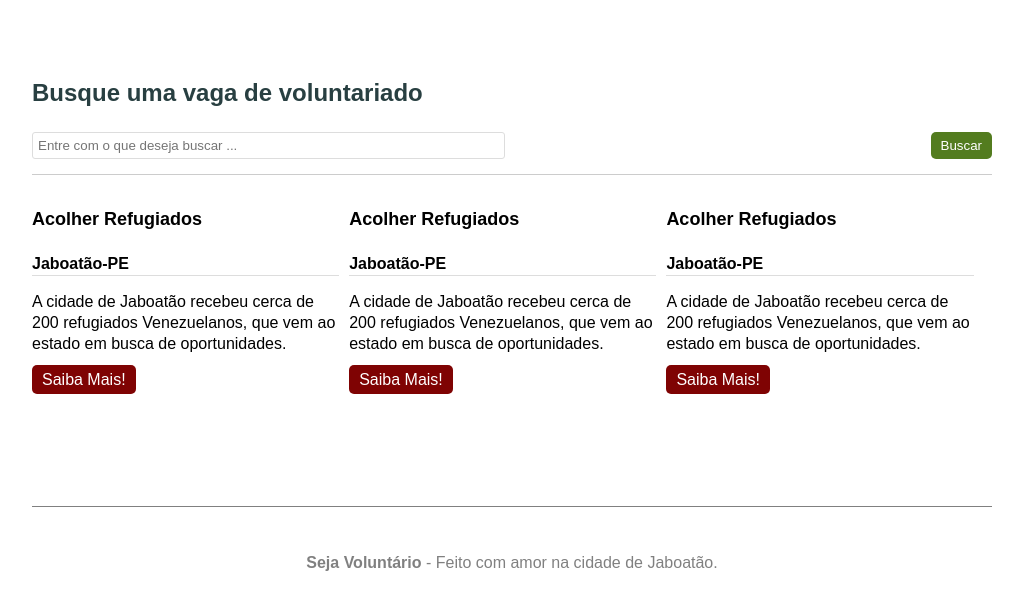
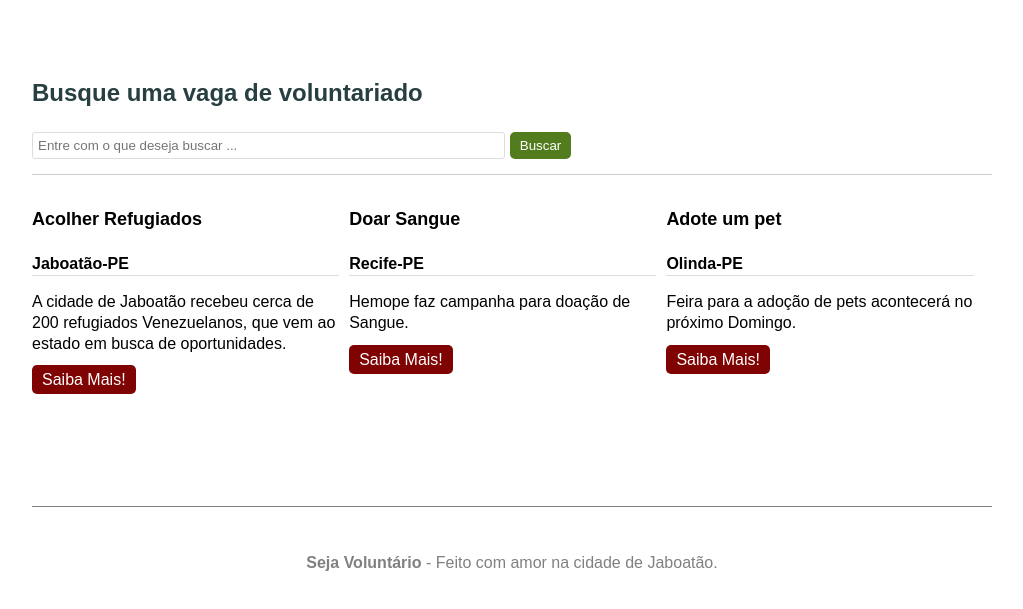
Before and after one commit to jonatas-cin-ufpe/SejaUmVoluntario, a plain HTML site: page busca.html in a window 1280 px wide. Shown: the part 197-806 px from the top of the page, without its empty margins (128-1151 px from the left). Drawn offline with Linux system fonts and the light colour scheme.

```diff
--- a/assets/css/form.css
+++ b/assets/css/form.css
@@ -22,7 +22,7 @@
 }
 
 button.btn {
-    margin: 5px 0;
+    margin: 5px 5px;
 }
 
 /*Form-Search*/
--- a/assets/css/style.css
+++ b/assets/css/style.css
@@ -90,8 +90,7 @@
     width: 100%;
     display: flex;
     flex-wrap: wrap;
-    justify-content: space-between;
-
+    justify-content: start;
 }
 
 .grid{
--- a/busca.html
+++ b/busca.html
@@ -38,20 +38,20 @@
                     </p>
                 </article>
                 <article class="notice">
-                    <h4>Acolher Refugiados</h4>
-                    <p class="city"><strong>Jaboatão-PE</strong></p>
+                    <h4>Doar Sangue</h4>
+                    <p class="city"><strong>Recife-PE</strong></p>
                     <p>
-                        A cidade de Jaboatão recebeu cerca de 200 refugiados Venezuelanos, que vem ao estado em busca de oportunidades.
+                        Hemope faz campanha para doação de Sangue.
                     </p>
                     <p>
                         <a class="btn btn-red " href="./anuncios.html">Saiba Mais!</a>
                     </p>
                 </article>
                 <article class="notice">
-                    <h4>Acolher Refugiados</h4>
-                    <p class="city"><strong>Jaboatão-PE</strong></p>
+                    <h4>Adote um pet</h4>
+                    <p class="city"><strong>Olinda-PE</strong></p>
                     <p>
-                        A cidade de Jaboatão recebeu cerca de 200 refugiados Venezuelanos, que vem ao estado em busca de oportunidades.
+                       Feira para a adoção de pets acontecerá no próximo Domingo.
                     </p>
                     <p>
                         <a class="btn btn-red " href="./anuncios.html">Saiba Mais!</a>
```
Also changed, not shown: cadastro.html (+18 -1 lines).
